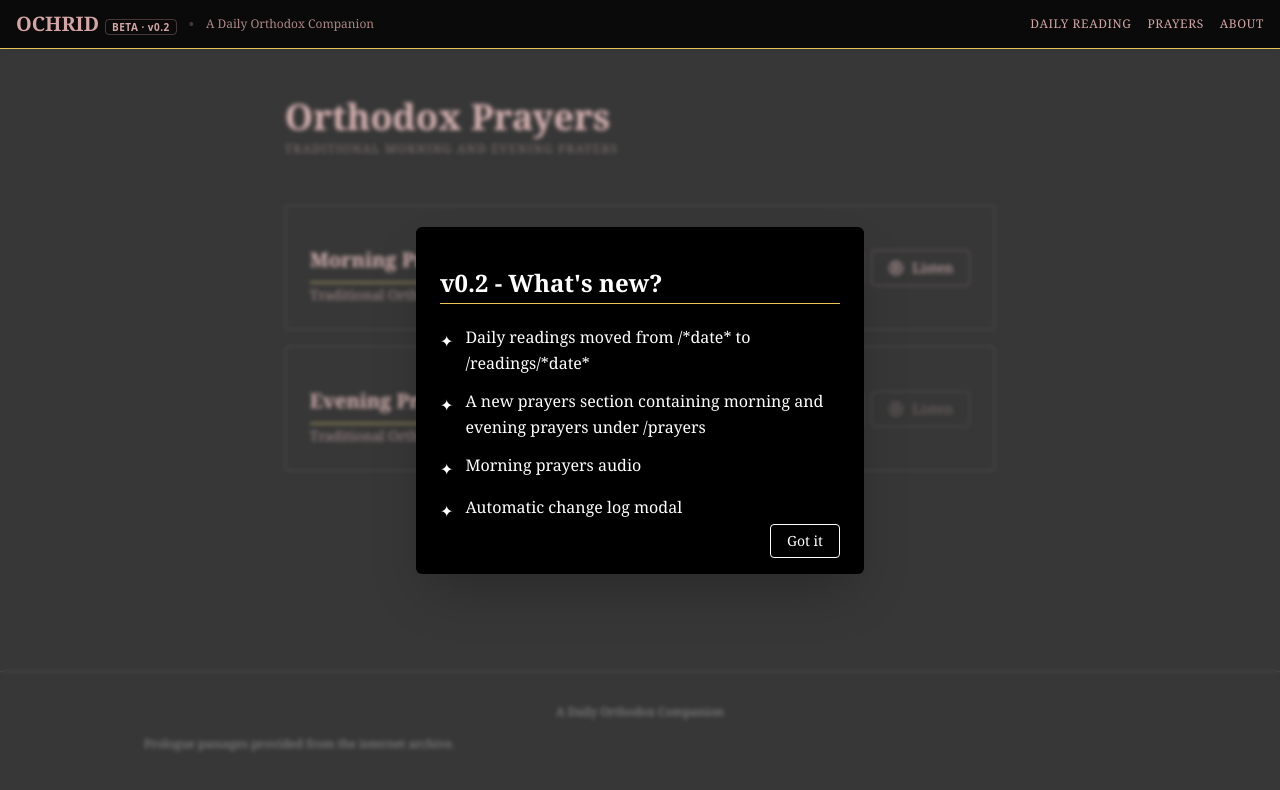
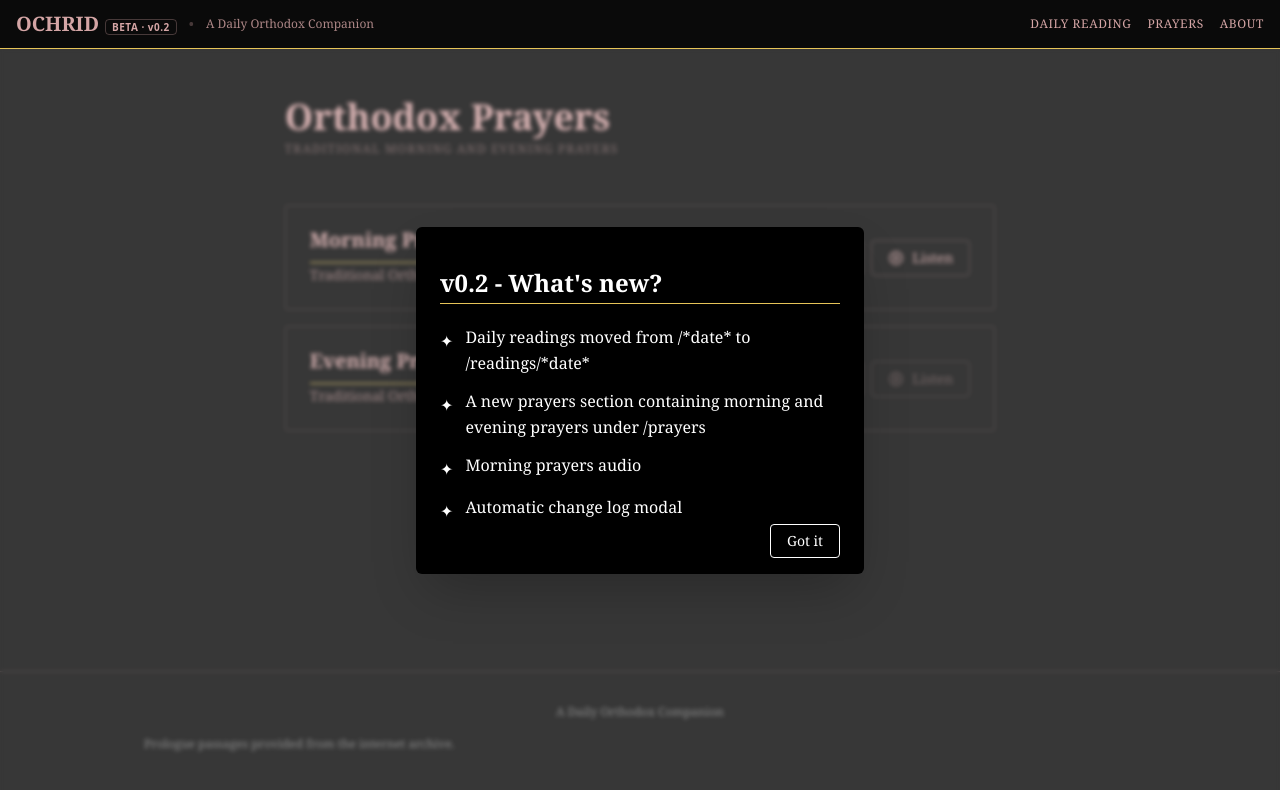
Before and after one commit to marcian-cx/ochrid, a Next.js app: page /prayers in a window 1280 px wide. Shown: the top 790 px of the page. Built offline with nearby package versions, Linux system fonts and the light colour scheme.

Commit message:
improve some paddings

```diff
--- a/app/prayers/PrayersClient.tsx
+++ b/app/prayers/PrayersClient.tsx
@@ -211,7 +211,7 @@ export default function PrayersClient({ prayers }: { prayers: Record<string, Pra
           <div key={section.key} className="border border-burgundy/20 rounded-sm">
             <div className="px-6 py-2 flex flex-col xl:flex-row xl:items-center xl:justify-between gap-3">
               <div>
-                <h2 className="text-xl font-semibold text-burgundy mb-0.5">{section.title}</h2>
+                <h2 className="text-xl font-semibold text-burgundy mb-0.5 mt-3">{section.title}</h2>
                 <p className="text-sm text-burgundy/70">{section.description}</p>
               </div>
               <div className="flex flex-col md:flex-row gap-2 md:items-start w-full xl:w-auto">
--- a/components/OrthocalInfo.tsx
+++ b/components/OrthocalInfo.tsx
@@ -10,7 +10,7 @@ export default function OrthocalInfo({ data }: OrthocalInfoProps) {
   }
 
   return (
-    <div className="w-full md:w-3/5 mx-auto px-4 md:px-0 mt-16 pt-12 border-t border-ink/10">
+    <div className="w-full md:w-3/5 mx-auto px-4 md:px-0 mt-8 pt-12 border-t border-ink/10">
       {data.readings && data.readings.length > 0 && (
         <section className="mb-16">
           <h2 className="text-xl font-semibold mb-6 text-burgundy uppercase tracking-wide text-sm">
```
